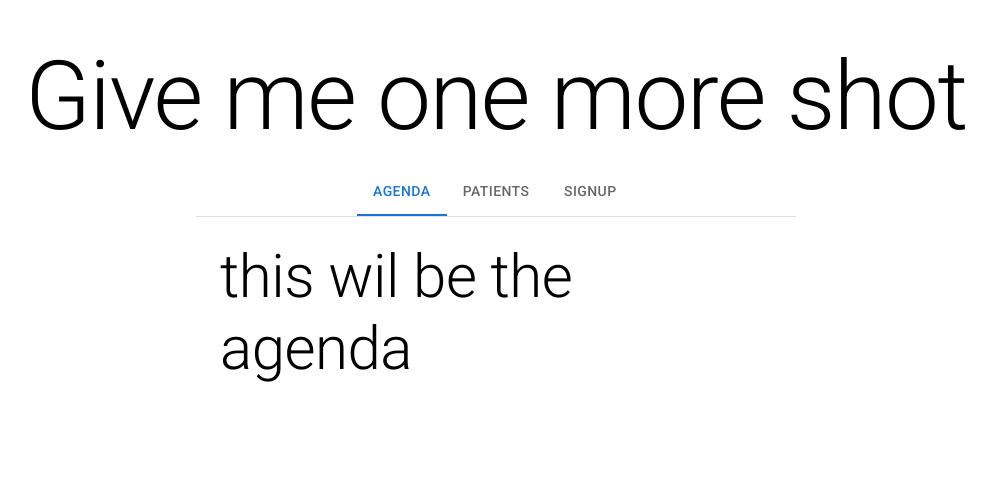
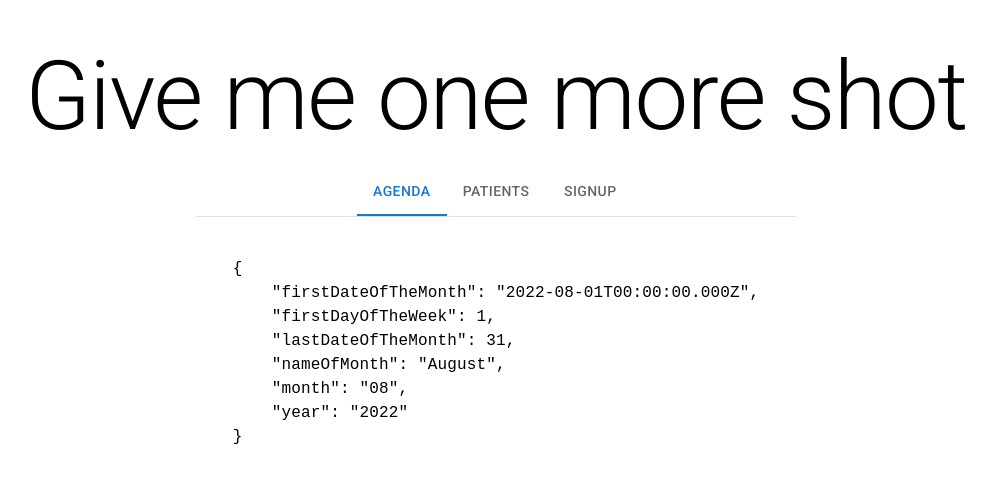
Before and after one commit to willemverbuyst/give-me-one-more-shot-client, a React (Vite) app in the folder client/: page / in a window 1280 px wide. Shown: the top 482 px of the page, without its empty margins (144-1140 px from the left). Built offline with nearby package versions, Linux system fonts and the light colour scheme; the HTML template or start-up script is replaced by a standard one.

Commit message:
feat: work on date

```diff
--- a/client/src/components/agenda.tsx
+++ b/client/src/components/agenda.tsx
@@ -1,5 +1,30 @@
 import { Typography } from '@mui/material'
+import dayjs from 'dayjs'
+import { MonthDetails } from '../models'
 
 export default function Agenda(): JSX.Element {
-  return <Typography variant="h2">this wil be the agenda</Typography>
+  const currentDate = dayjs()
+
+  function getMonthDetails(date: dayjs.Dayjs): MonthDetails {
+    const month = date.format('MM')
+    const nameOfMonth = date.format('MMMM')
+    const year = date.format('YYYY')
+    const firstDateOfTheMonth = dayjs(`${year}${month}01`)
+    const firstDayOfTheWeek = Number(firstDateOfTheMonth.format('d'))
+    const lastDateOfTheMonth = Number(date.clone().endOf('month').format('DD'))
+
+    return {
+      firstDateOfTheMonth,
+      firstDayOfTheWeek,
+      lastDateOfTheMonth,
+      nameOfMonth,
+      month,
+      year,
+    }
+  }
+  return (
+    <Typography>
+      <pre>{JSON.stringify(getMonthDetails(currentDate), null, 4)}</pre>
+    </Typography>
+  )
 }
--- a/client/src/components/listOfPatients.tsx
+++ b/client/src/components/listOfPatients.tsx
@@ -12,7 +12,7 @@ export default function ListOfPatients(): JSX.Element | null {
 
   return patients ? (
     <TableContainer component={Paper}>
-      <Table sx={{ minWidth: 800 }} aria-label="simple table">
+      <Table sx={{ minWidth: 800 }} aria-label="table with patient data">
         <TableHead>
           <TableRow>
             <TableCell align="left">Family Name</TableCell>
--- a/client/src/models.ts
+++ b/client/src/models.ts
@@ -1,3 +1,5 @@
+import dayjs from 'dayjs'
+
 export enum Gender {
   FEMALE = 'female',
   MALE = 'male',
@@ -17,3 +19,12 @@ export interface Patient {
   gender: Gender
   givenName: string
 }
+
+export interface MonthDetails {
+  firstDateOfTheMonth: dayjs.Dayjs
+  firstDayOfTheWeek: number // Sunday === 0
+  lastDateOfTheMonth: number
+  nameOfMonth: string
+  month: string
+  year: string
+}
--- /dev/null
+++ b/package.json
@@ -0,0 +1,5 @@
+{
+  "dependencies": {
+    "dayjs": "^1.11.5"
+  }
+}
```
Also changed, not shown: 1 other file (tests, documents, lock files or other folders).
